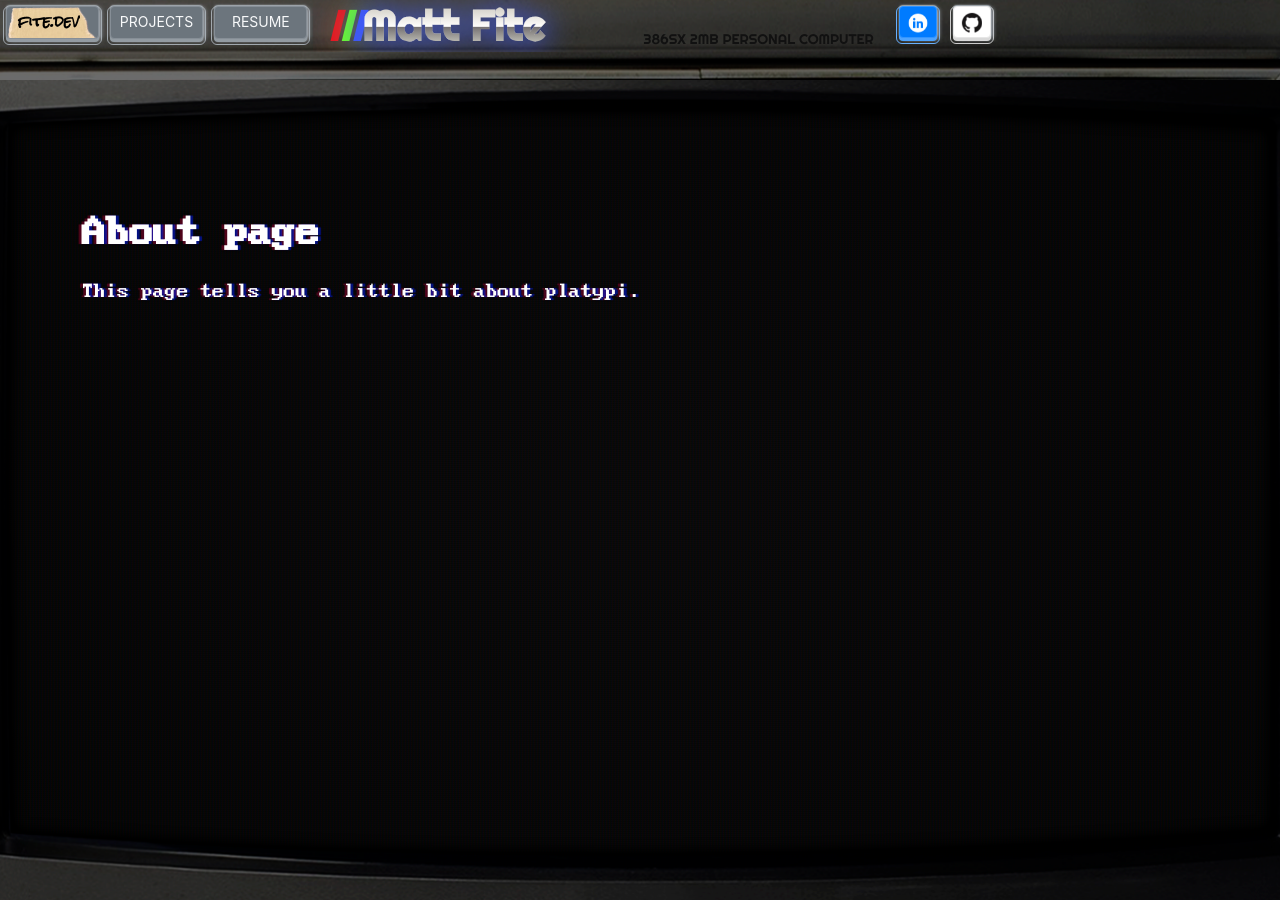
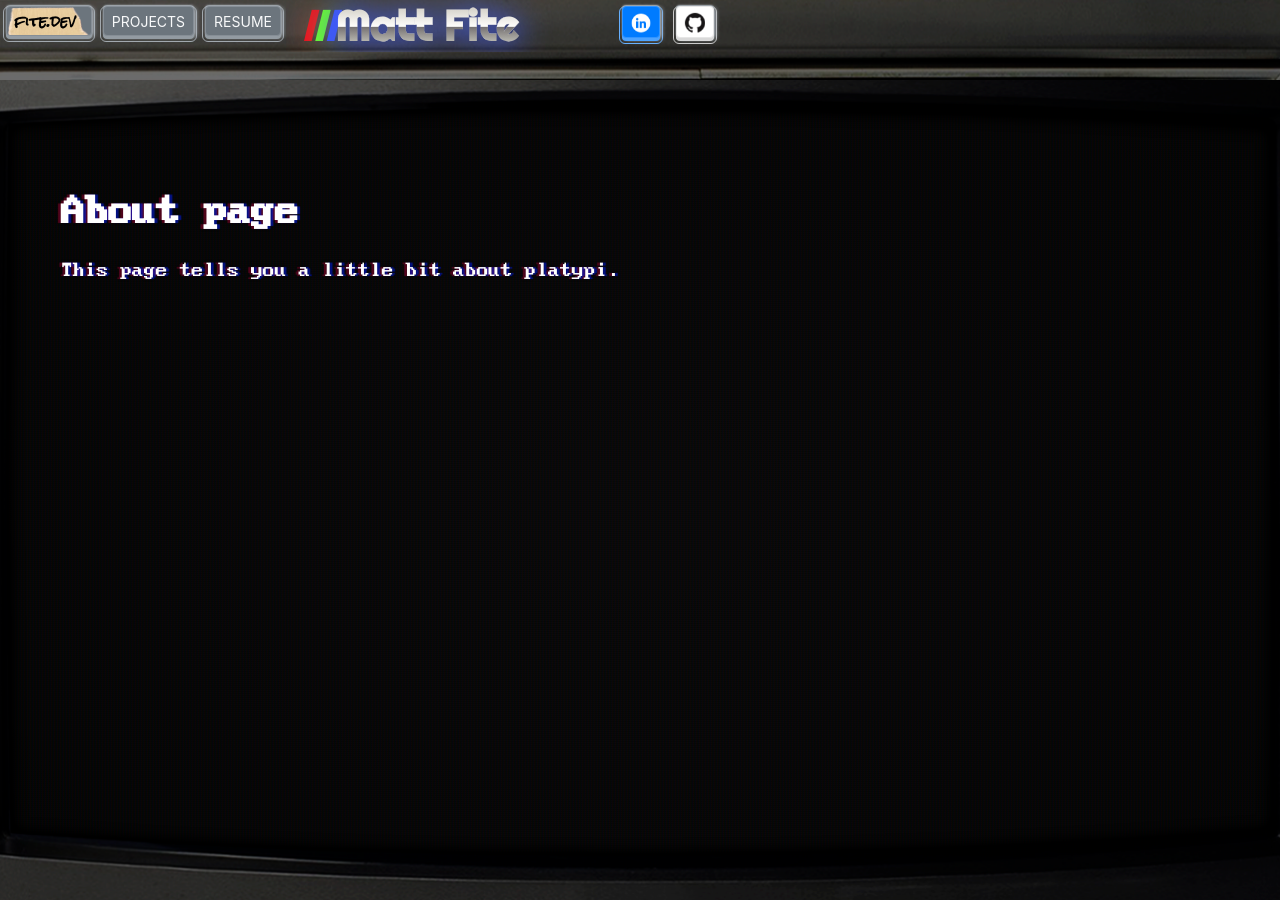
Before and after one commit to fiteclub/fiteclub.github.io, a Jekyll site: the page built from about.md, in a window 1280 px wide. Built offline with Jekyll 4.4.1, drawn with Linux system fonts in a browser that asks for light colours.

Commit message:
Fix nav bar spacing

```diff
--- a/_includes/navigation.html
+++ b/_includes/navigation.html
@@ -11,8 +11,9 @@
     </ul>
   </nav>
   <div class="filler">{% include logo.html %}</div>
-  <div class="filler"><div class="slogan">{{ site.nav_slogan }}</div></div>
   <div class="right-buttons">
-    <a href="https://linkedin.com/in/{{ site.linkedin_custom_url_slug }}" target="_blank" class="kbc-button kbc-button-sm kbc-button-primary"><img src="../assets/img/linkedin-logo-32px.png" alt="github" class="logobutton"></a>
-    <a href="https://github.com/{{ site.github_username }}" target="_blank" class="kbc-button kbc-button-sm"><img src="../assets/img/github-logo-32px.png" alt="github" class="logobutton"></a>
+    <div class="right">
+      <a href="https://linkedin.com/in/{{ site.linkedin_custom_url_slug }}" target="_blank" class="kbc-button kbc-button-sm kbc-button-primary"><img src="../assets/img/linkedin-logo-32px.png" alt="github" class="logobutton"></a>
+      <a href="https://github.com/{{ site.github_username }}" target="_blank" class="kbc-button kbc-button-sm"><img src="../assets/img/github-logo-32px.png" alt="github" class="logobutton"></a>
+    </div>
   </div>
--- a/_sass/main.scss
+++ b/_sass/main.scss
@@ -141,8 +141,8 @@ ul.topnav li a {
   // color: white;
   // text-align: center;
   // vertical-align: middle;
-  height: 33px;
-  min-width: 70pt;
+  height: 30px;
+  min-width: 50pt;
   // padding: 14px 16px;
   // text-decoration: none;
 }
@@ -270,7 +270,7 @@ ul.topnav li a {
   height: 75vh;
   margin-top: 2em;
   color: white;
-  padding: 2em;
+  padding: 1em;
   // font-family: 'terminal';
   // font: 1.3rem terminal, monospace;
   // font: 1.3rem Inconsolata, monospace;
```
